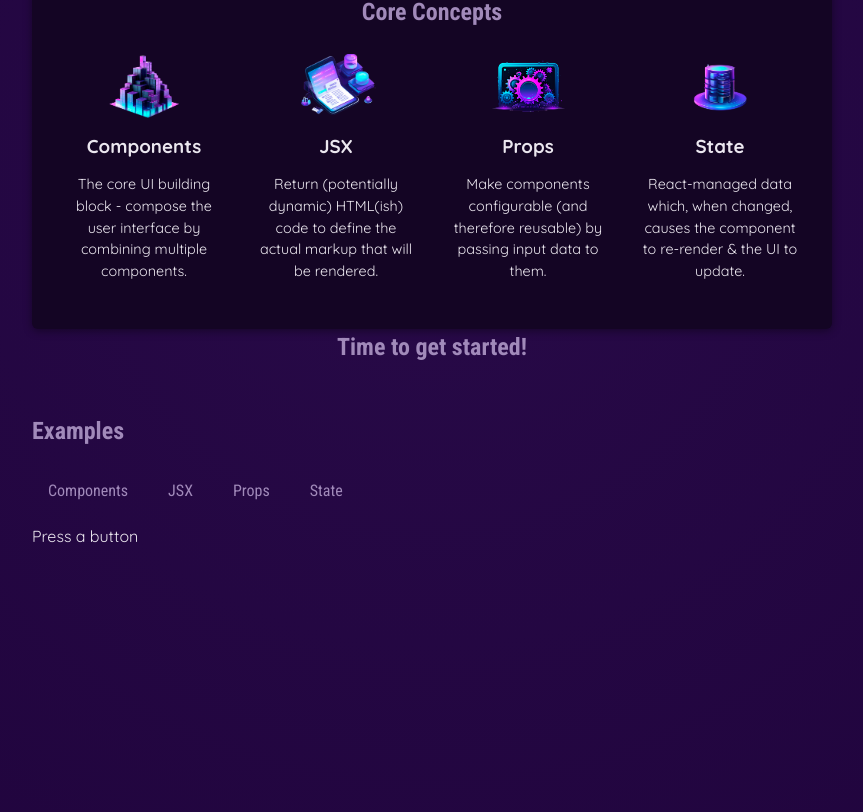
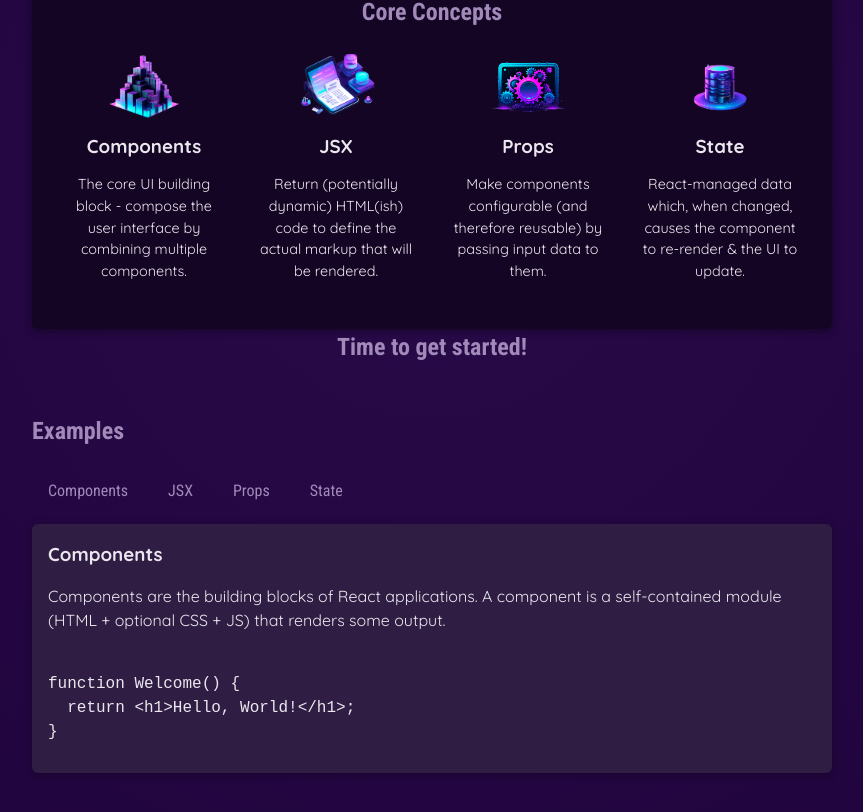
Before and after one commit to Faizan-glitch-os/first-react-project, a React (Vite) app: page / in a window 1280 px wide. Shown: the part 450-1262 px from the top of the page, without its empty margins (208-1071 px from the left). Built offline with nearby package versions, Linux system fonts and the light colour scheme.

Commit message:
buttons now fully loads data dynamically

```diff
--- a/src/App.jsx
+++ b/src/App.jsx
@@ -1,17 +1,18 @@
 import { CORE_CONCEPTS } from "./data.js";
+import { EXAMPLES } from "./data.js";
 import Header from "./components/header.jsx";
 import CoreConcept from "./components/core-components.jsx";
 import TabButton from "./components/tab-button.jsx";
 
 import { useState } from "react";
 
-let tabContent = "Press a button";
+let tabContent = "components";
 
 function App() {
-  const [tabContent, setTabContent] = useState("Press a button");
+  const [tabContent, setTabContent] = useState("components");
 
   function clickHandler(buttonName) {
-    setTabContent(`You clicked the ${buttonName} button!`);
+    setTabContent(buttonName);
     console.log(`Button clicked: ${buttonName}`);
   }
   return (
@@ -32,34 +33,40 @@
           <menu>
             <TabButton
               onClick={() => {
-                clickHandler("Components");
+                clickHandler("components");
               }}
             >
               Components
             </TabButton>
             <TabButton
               onClick={() => {
-                clickHandler("JSX");
+                clickHandler("jsx");
               }}
             >
               JSX
             </TabButton>
             <TabButton
               onClick={() => {
-                clickHandler("Props");
+                clickHandler("props");
               }}
             >
               Props
             </TabButton>
             <TabButton
               onClick={() => {
-                clickHandler("State");
+                clickHandler("state");
               }}
             >
               State
             </TabButton>
           </menu>
-          {tabContent}
+          <div id="tab-content">
+            <h3>{EXAMPLES[tabContent].title}</h3>
+            <p>{EXAMPLES[tabContent].description}</p>
+            <pre>
+              <code>{EXAMPLES[tabContent].code}</code>
+            </pre>
+          </div>
         </section>
       </main>
     </div>
--- a/src/data.js
+++ b/src/data.js
@@ -1,31 +1,82 @@
-import componentsImg from './assets/components.png';
-import propsImg from './assets/config.png';
-import jsxImg from './assets/jsx-ui.png';
-import stateImg from './assets/state-mgmt.png';
+import componentsImg from "./assets/components.png";
+import propsImg from "./assets/config.png";
+import jsxImg from "./assets/jsx-ui.png";
+import stateImg from "./assets/state-mgmt.png";
 
 export const CORE_CONCEPTS = [
   {
     image: componentsImg,
-    title: 'Components',
+    title: "Components",
     description:
-      'The core UI building block - compose the user interface by combining multiple components.',
+      "The core UI building block - compose the user interface by combining multiple components.",
   },
   {
     image: jsxImg,
-    title: 'JSX',
+    title: "JSX",
     description:
-      'Return (potentially dynamic) HTML(ish) code to define the actual markup that will be rendered.',
+      "Return (potentially dynamic) HTML(ish) code to define the actual markup that will be rendered.",
   },
   {
     image: propsImg,
-    title: 'Props',
+    title: "Props",
     description:
-      'Make components configurable (and therefore reusable) by passing input data to them.',
+      "Make components configurable (and therefore reusable) by passing input data to them.",
   },
   {
     image: stateImg,
-    title: 'State',
+    title: "State",
     description:
-      'React-managed data which, when changed, causes the component to re-render & the UI to update.',
+      "React-managed data which, when changed, causes the component to re-render & the UI to update.",
   },
 ];
+
+export const EXAMPLES = {
+  components: {
+    title: "Components",
+    description:
+      "Components are the building blocks of React applications. A component is a self-contained module (HTML + optional CSS + JS) that renders some output.",
+    code: `
+function Welcome() {
+  return <h1>Hello, World!</h1>;
+}`,
+  },
+  jsx: {
+    title: "JSX",
+    description:
+      "JSX is a syntax extension to JavaScript. It is similar to a template language, but it has full power of JavaScript (e.g., it may output dynamic content).",
+    code: `
+<div>
+  <h1>Welcome {userName}</h1>
+  <p>Time to learn React!</p>
+</div>`,
+  },
+  props: {
+    title: "Props",
+    description:
+      "Components accept arbitrary inputs called props. They are like function arguments.",
+    code: `
+function Welcome(props) {
+  return <h1>Hello, {props.name}</h1>;
+}`,
+  },
+  state: {
+    title: "State",
+    description:
+      "State allows React components to change their output over time in response to user actions, network responses, and anything else.",
+    code: `
+function Counter() {
+  const [isVisible, setIsVisible] = useState(false);
+
+  function handleClick() {
+    setIsVisible(true);
+  }
+
+  return (
+    <div>
+      <button onClick={handleClick}>Show Details</button>
+      {isVisible && <p>Amazing details!</p>}
+    </div>
+  );
+}`,
+  },
+};
```
